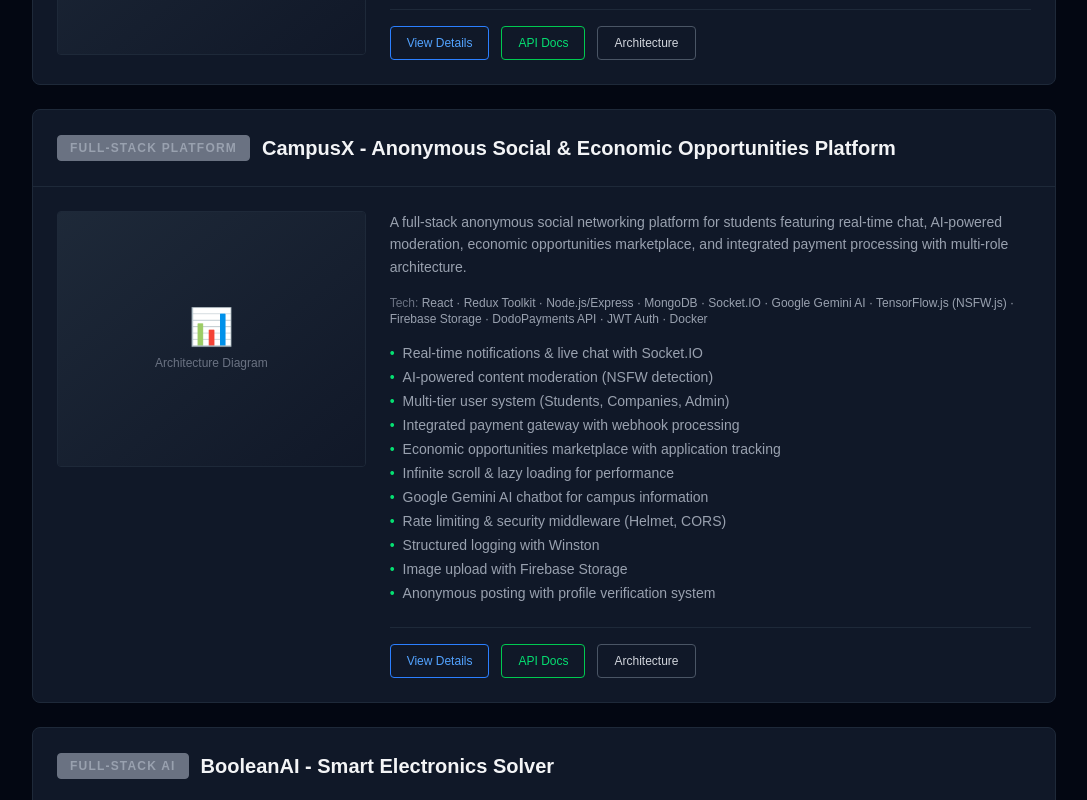
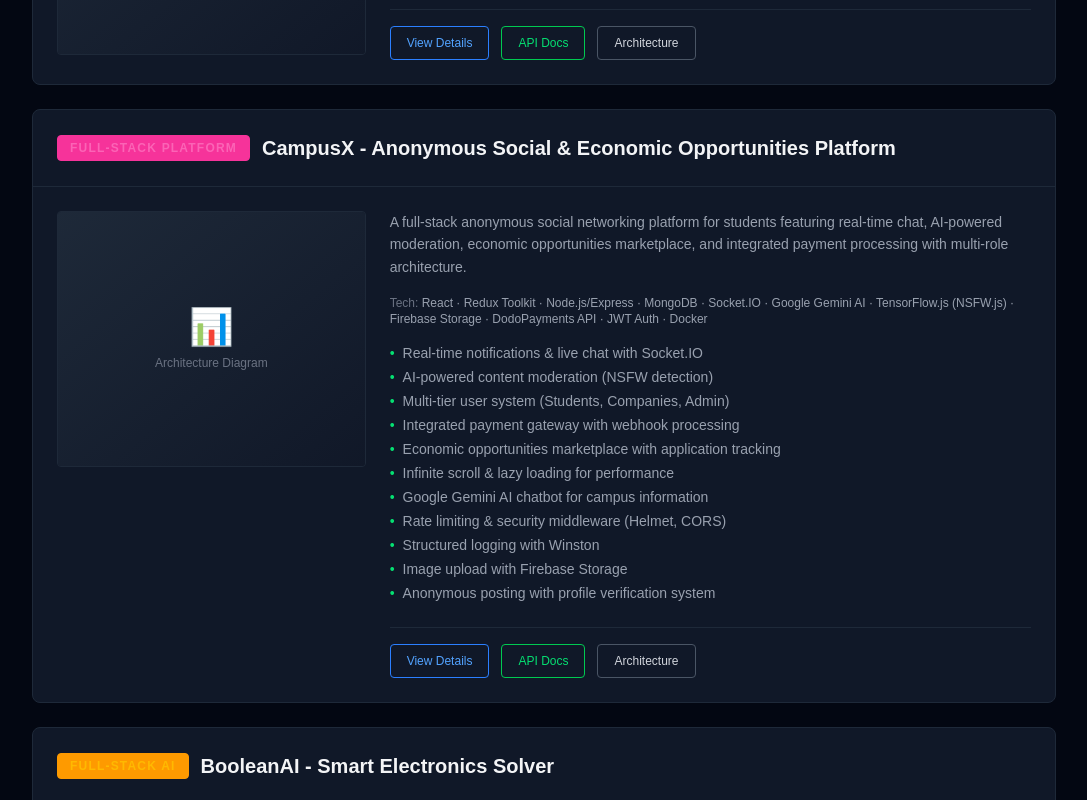
Before and after one commit to garvthakre/G-Forge, a Next.js app in the folder ui/: page / in a window 1280 px wide. Shown: the part 1160-1960 px from the top of the page, without its empty margins (96-1183 px from the left). Built offline with nearby package versions, Linux system fonts and the light colour scheme.

Commit message:
chore :add the badge types in project and work section

```diff
--- a/ui/app/components/Experience.tsx
+++ b/ui/app/components/Experience.tsx
@@ -6,7 +6,7 @@
 
 interface Experience {
   id: string;
-  badge: "ROLE" | "CONTRIBUTION" | "OSS";
+  badge: "ROLE" | "CONTRIBUTION" | "OSS"| "Intern" | "Participant";
   role: string;
   company: string;
   version: string;
@@ -19,7 +19,7 @@
 const experienceData: Experience[] = [
   {
     id: "exp-1",
-    badge: "Backend Intern",
+    badge: "Intern",
     role: "Backend Developer",
     company: "Knowforth Tech LLP",
     version: "v2025.2",
@@ -71,7 +71,7 @@
   },
   {
     id: "exp-3",
-    badge: "Summer Intern",
+    badge: "Intern",
     role: "Frontend Developer",
     company: "National Institute of Technology, Raipur",
     version: "v2024.1",
--- a/ui/app/components/projects.tsx
+++ b/ui/app/components/projects.tsx
@@ -6,7 +6,7 @@
 
 interface Project {
   id: string;
-  badge: "SERVICE" | "API" | "SYSTEM";
+  badge: "SERVICE" | "API" | "SYSTEM"| "FULL-STACK PLATFORM" | "FULL-STACK AI" | "FULL-STACK" | "BLOCKCHAIN";
   title: string;
   description: string;
   techStack: string[];
@@ -256,11 +256,36 @@
           return "border-blue-500 text-blue-400 bg-blue-500 bg-opacity-10";
         case "SYSTEM":
           return "border-purple-500 text-purple-400 bg-purple-500 bg-opacity-10";
+        case "FULL-STACK PLATFORM":
+          return "border-pink-500 text-pink-400 bg-pink-500 bg-opacity-10";
+        case "FULL-STACK AI":
+          return "border-amber-500 text-amber-400 bg-amber-500 bg-opacity-10";
+        case "FULL-STACK":
+          return "border-cyan-500 text-cyan-400 bg-cyan-500 bg-opacity-10";
+        case "BLOCKCHAIN":
+          return "border-orange-500 text-orange-400 bg-orange-500 bg-opacity-10";
         default:
           return "border-gray-500 text-gray-400 bg-gray-500 bg-opacity-10";
       }
     } else {
-      return "border-green-600 text-green-700 bg-green-50";
+      switch (badge) {
+        case "SERVICE":
+          return "border-green-600 text-green-700 bg-green-50";
+        case "API":
+          return "border-blue-600 text-blue-700 bg-blue-50";
+        case "SYSTEM":
+          return "border-purple-600 text-purple-700 bg-purple-50";
+        case "FULL-STACK PLATFORM":
+          return "border-pink-600 text-pink-700 bg-pink-50";
+        case "FULL-STACK AI":
+          return "border-amber-600 text-amber-700 bg-amber-50";
+        case "FULL-STACK":
+          return "border-cyan-600 text-cyan-700 bg-cyan-50";
+        case "BLOCKCHAIN":
+          return "border-orange-600 text-orange-700 bg-orange-50";
+        default:
+          return "border-gray-600 text-gray-700 bg-gray-50";
+      }
     }
   };
 
@@ -301,11 +326,13 @@
               {/* Winner Cup Badge - Top Right Corner */}
               {project.awards && (
                 <div className="absolute top-4 right-4 z-10">
-                  <div className={`text-3xl drop-shadow-lg ${
-                    theme === "dark"
-                      ? "bg-yellow-500 bg-opacity-10 border border-yellow-500 border-opacity-30"
-                      : "bg-yellow-100 border border-yellow-300"
-                  } rounded-full w-12 h-12 flex items-center justify-center hover:scale-110 transition-transform`}>
+                  <div
+                    className={`text-3xl drop-shadow-lg ${
+                      theme === "dark"
+                        ? "bg-yellow-500 bg-opacity-10 border border-yellow-500 border-opacity-30"
+                        : "bg-yellow-100 border border-yellow-300"
+                    } rounded-full w-12 h-12 flex items-center justify-center hover:scale-110 transition-transform`}
+                  >
                     🏆
                   </div>
                 </div>
```
